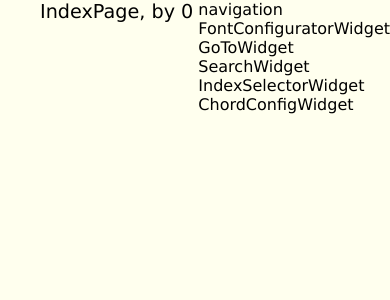
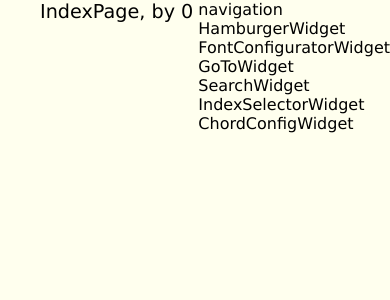
Before and after one commit to mciobanu/songbook, a React (Create React App) app: page / in a window 390 px wide. Shown: the top 300 px of the page. Built offline with nearby package versions, Linux system fonts and the light colour scheme.

Commit message:
Added dedicated widget for the hamburger, as the navigation may be hidden while the hamburger is always visible

```diff
--- /dev/null
+++ b/src/widgets/Hamburger.tsx
@@ -0,0 +1,7 @@
+import React from "react";
+
+import '../legacy.css';
+
+export const HamburgerWidget = () => {
+    return (<div>HamburgerWidget</div>);
+}
--- a/src/widgets/RootMenu.tsx
+++ b/src/widgets/RootMenu.tsx
@@ -3,11 +3,15 @@ import React from "react";
 import '../legacy.css';
 import {MenuWidget} from "./Menu";
 import {NavigationWidget} from "./Navigation";
+import {HamburgerWidget} from "./Hamburger";
 
 export const RootMenuWidget = () => {
     return (<div className="menuDiv menuDivRight">
-        <NavigationWidget></NavigationWidget>
-        <MenuWidget></MenuWidget>
+        <div>
+            <NavigationWidget />
+            <HamburgerWidget />
+        </div>
+        <MenuWidget />
     </div>);
     /* ttt0 review why there are both menuDivRight and menuDivLeft */
 }
```
Also changed, not shown: 1 other file (tests, documents, lock files or other folders).
